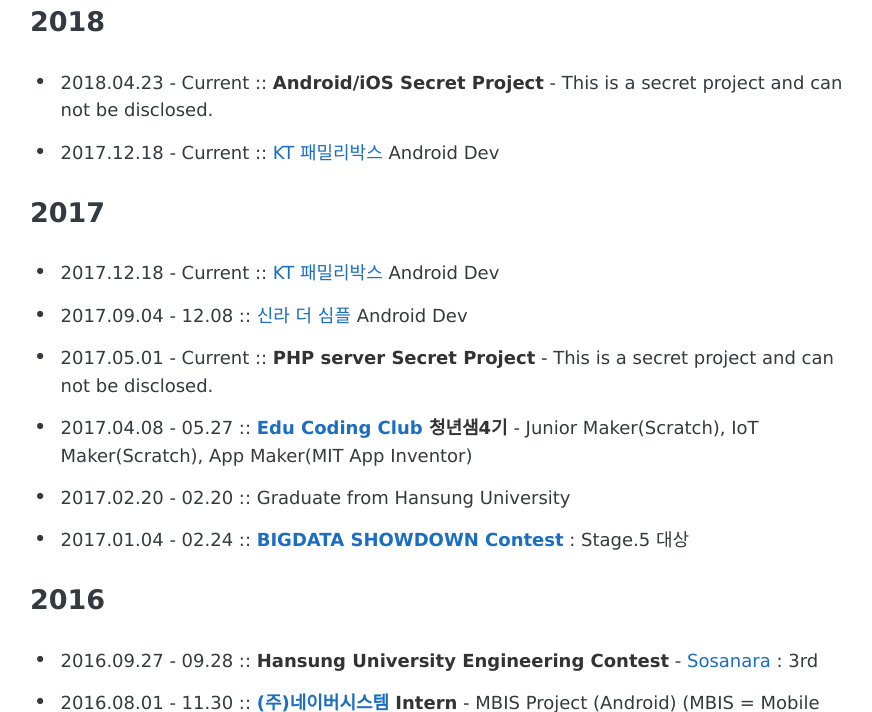
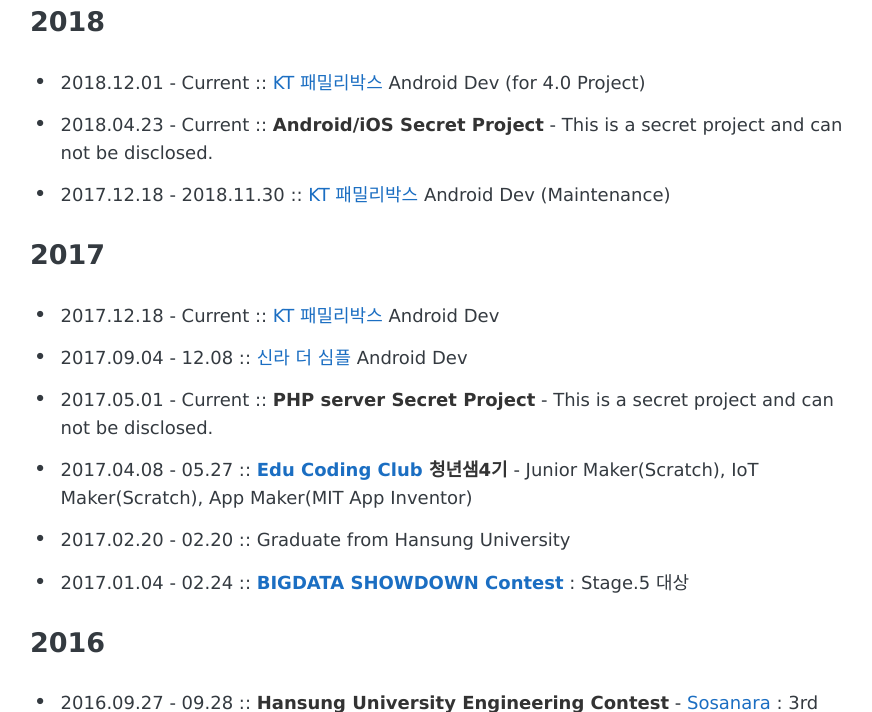
Before and after one commit to CaptainWonJong/CaptainWonJong.github.io, a Jekyll site: the page built from about.md, in a window 1280 px wide and 900 px high, scrolled down 1153 px, cut to the strip 188-900 px from the top of the window. Shown: the whole strip, without its empty margins (196-1068 px from the left). Built offline with Jekyll 4.4.1, drawn with Linux system fonts in a browser that asks for light colours; some web fonts are replaced.

Commit message:
modify about.md

```diff
--- a/about.md
+++ b/about.md
@@ -23,8 +23,9 @@
 ### Github
 ![Github Image](https://ghchart.rshah.org/CaptainWonJong)
 ### 2018
+- 2018.12.01 - Current :: [KT 패밀리박스](https://play.google.com/store/apps/details?id=com.kt.ollehfamilybox) Android Dev (for 4.0 Project)
 - 2018.04.23 - Current :: **Android/iOS Secret Project** - This is a secret project and can not be disclosed.
-- 2017.12.18 - Current :: [KT 패밀리박스](https://play.google.com/store/apps/details?id=com.kt.ollehfamilybox) Android Dev
+- 2017.12.18 - 2018.11.30 :: [KT 패밀리박스](https://play.google.com/store/apps/details?id=com.kt.ollehfamilybox) Android Dev (Maintenance)
 
 ### 2017
 - 2017.12.18 - Current :: [KT 패밀리박스](https://play.google.com/store/apps/details?id=com.kt.ollehfamilybox) Android Dev
```
Also changed, not shown: 1 other file.
